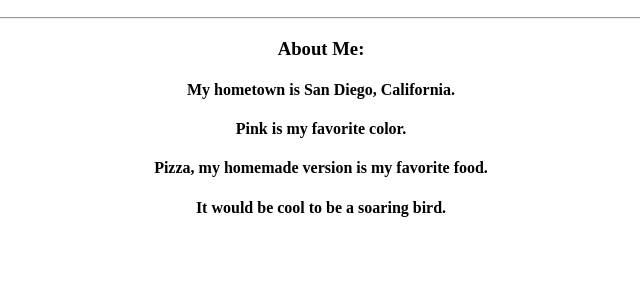
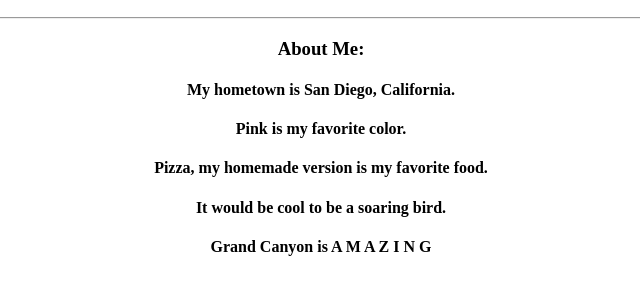
Before and after one commit to GitMagique/Repo-Personal-Profile, a plain HTML site: page index.html in a window 1280 px wide. Shown: the part 110-404 px from the top of the page, without its empty margins (319-959 px from the left). Drawn offline with Linux system fonts and the light colour scheme.

Commit message:
Updated index.html to include new line

```diff
--- a/index.html
+++ b/index.html
@@ -16,6 +16,7 @@
 					<h4>Pink is my favorite color.</h4>
 					<h4>Pizza, my homemade version is my favorite food.</h4>
 					<h4>It would be cool to be a soaring bird.</h4>
+                    <h4>Grand Canyon is A M A Z I N G</h4>
 			</div>
 		  </body>
 		</html>
```
